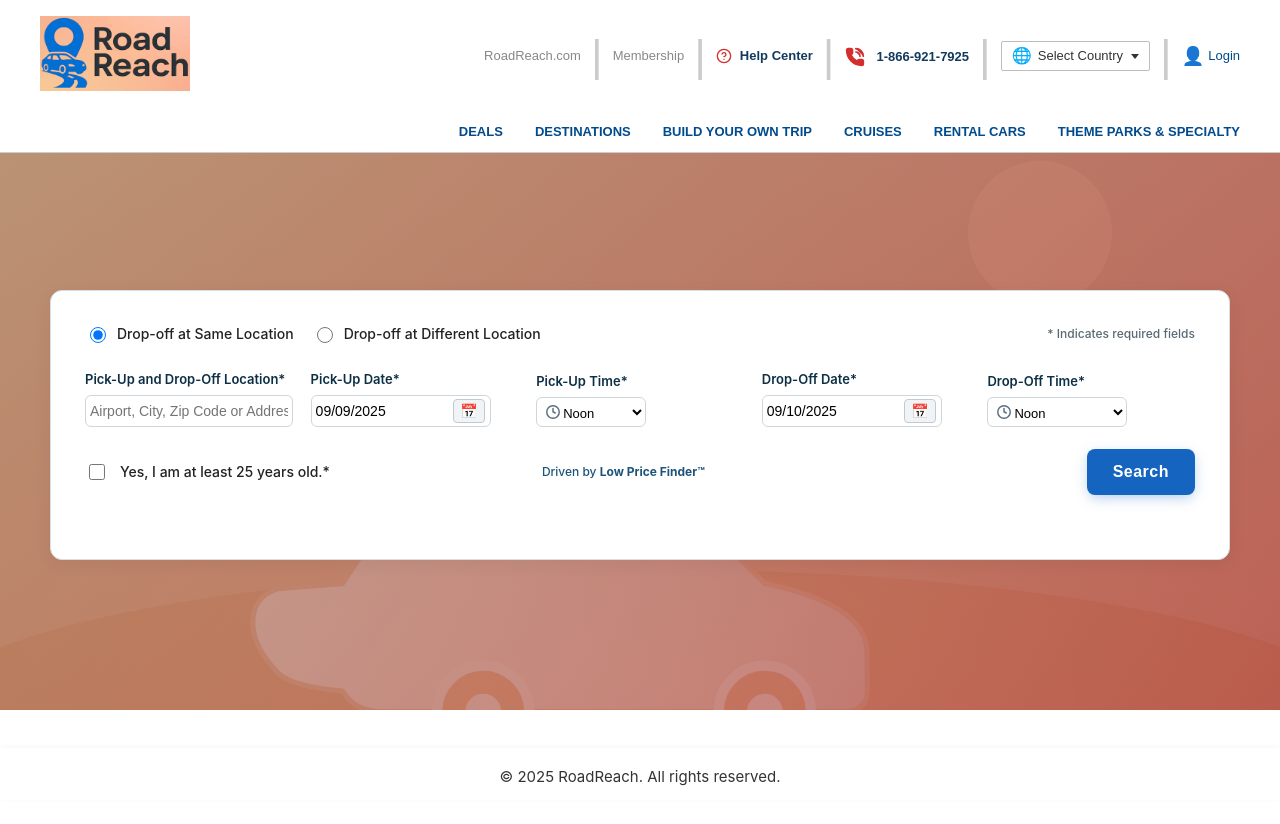
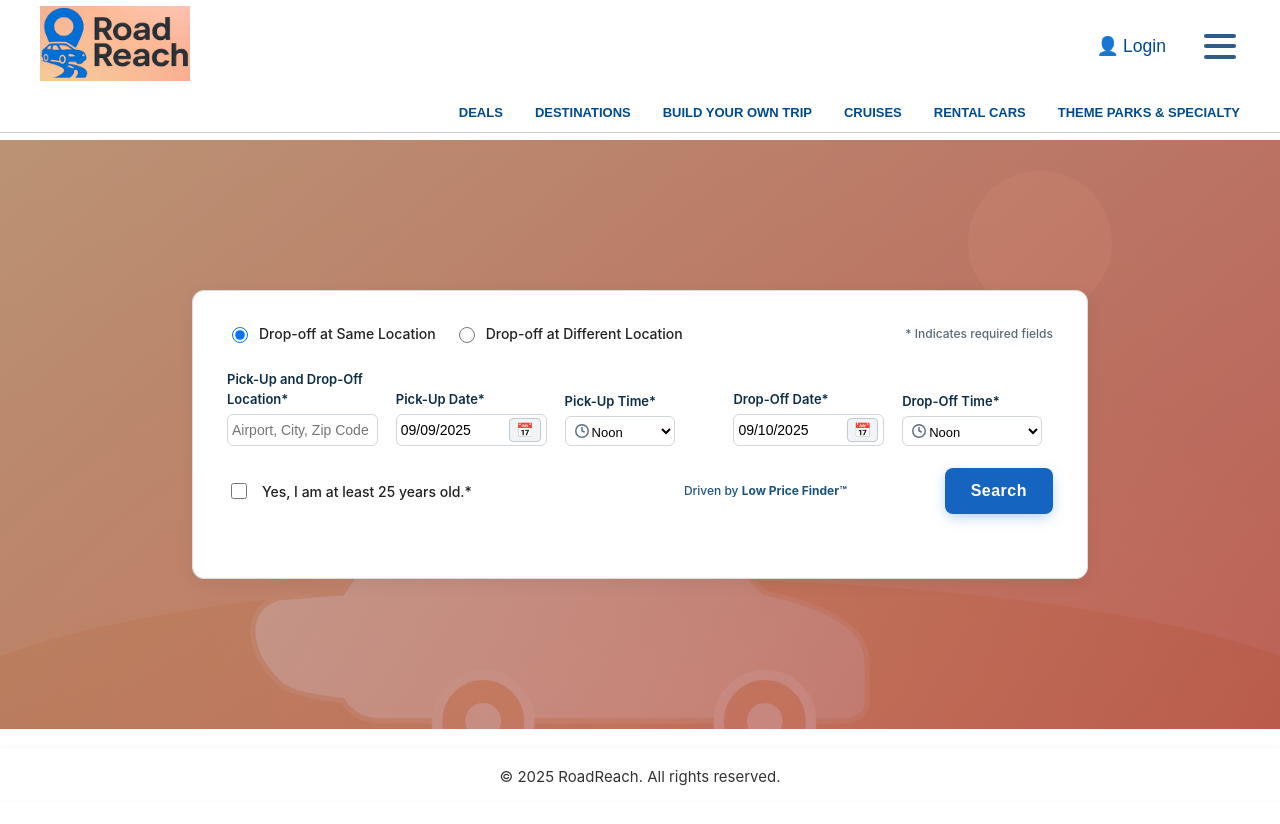
Before and after one commit to RoadReach/RoadReach_FrontEnd, a React (Vite) app: page /rental-cars in a window 1280 px wide. Shown: the top 824 px of the page. Built offline with nearby package versions, Linux system fonts and the light colour scheme.

Commit message:
I’ve implemented half of the login menu

```diff
--- a/src/components/Header.css
+++ b/src/components/Header.css
@@ -1,3 +1,154 @@
+.main-menu__item.header__right-domain,
+.main-menu__item .header__right-domain {
+	cursor: pointer;
+}
+.main-menu__item .geo-dropdown,
+.main-menu__item .geo-dropdown *,
+.main-menu__item select {
+	font-size: 1.35rem !important;
+	color: #fff !important;
+	font-weight: 400 !important;
+	background: #39709b !important;
+	border: 1px solid #fff !important;
+}
+/* Main menu overlay (Costco style) */
+/* Main menu overlay appears below header */
+.main-menu-overlay {
+	position: fixed;
+	top: 64px; /* height of header, adjust if needed */
+	left: 0;
+	width: 100vw;
+	height: calc(100vh - 64px);
+	background: #39709b;
+	z-index: 2001;
+	display: flex;
+	flex-direction: column;
+	justify-content: flex-start;
+	align-items: stretch;
+	animation: fadeInMenuBg 0.2s;
+}
+@keyframes fadeInMenuBg {
+	from { opacity: 0; }
+	to { opacity: 1; }
+}
+.main-menu {
+	width: 100vw;
+	height: 100%;
+	display: flex;
+	flex-direction: column;
+	position: relative;
+}
+.main-menu__close {
+	position: absolute;
+	top: 1.2rem;
+	right: 1.2rem;
+	background: none;
+	border: none;
+	font-size: 2.5rem;
+	color: #fff;
+	cursor: pointer;
+	z-index: 10;
+}
+.main-menu__nav {
+	display: flex;
+	flex-direction: column;
+	gap: 0;
+	margin-top: 4.5rem;
+	width: 100%;
+}
+.main-menu__item {
+	display: flex;
+	align-items: center;
+	gap: 1.2rem;
+	font-size: 1.35rem;
+	color: #fff;
+	padding: 1.1rem 2rem;
+	border-bottom: 1px solid rgba(255,255,255,0.18);
+	text-decoration: none;
+	font-weight: 400;
+	transition: background 0.15s;
+}
+
+.main-menu__item .header__help-link,
+.main-menu__item .header__help-text {
+	font-size: 1.35rem !important;
+	color: #fff !important;
+	font-weight: 400 !important;
+	margin: 0 !important;
+}
+.main-menu__item:hover {
+	background: rgba(255,255,255,0.08);
+}
+.main-menu__footer {
+	margin-top: auto;
+	padding: 1.5rem 2rem 1.2rem 2rem;
+	display: flex;
+	flex-direction: column;
+	gap: 1.1rem;
+}
+.main-menu__footer-link {
+	display: flex;
+	align-items: center;
+	gap: 0.8rem;
+	color: #fff;
+	font-size: 1.1rem;
+	text-decoration: none;
+	opacity: 0.95;
+	transition: opacity 0.15s;
+}
+.main-menu__footer-link:hover {
+	opacity: 1;
+	text-decoration: underline;
+}
+/* Mobile menu overlay styles */
+.mobile-menu-overlay {
+	position: fixed;
+	top: 0;
+	left: 0;
+	width: 100vw;
+	height: 100vh;
+	background: rgba(0,0,0,0.4);
+	z-index: 2000;
+	display: flex;
+	justify-content: flex-end;
+}
+.mobile-menu {
+	background: #fff;
+	width: 80vw;
+	max-width: 320px;
+	height: 100vh;
+	box-shadow: -2px 0 8px rgba(0,0,0,0.08);
+	display: flex;
+	flex-direction: column;
+	padding: 1.5rem 1.2rem 1.2rem 1.2rem;
+	position: relative;
+	animation: slideInMenu 0.2s ease;
+}
+@keyframes slideInMenu {
+	from { transform: translateX(100%); }
+	to { transform: translateX(0); }
+}
+.mobile-menu__close {
+	position: absolute;
+	top: 1rem;
+	right: 1rem;
+	background: none;
+	border: none;
+	font-size: 2rem;
+	color: #2d5c88;
+	cursor: pointer;
+}
+.mobile-menu__nav {
+	display: flex;
+	flex-direction: column;
+	gap: 1.2rem;
+	margin-top: 2.5rem;
+}
+@media (min-width: 1030px) and (min-height: 915px) {
+	.mobile-menu-overlay {
+		display: none !important;
+	}
+}
 /* Make RoadReach logo show pointer cursor when clickable */
 .header__logo-link {
 	cursor: pointer;
@@ -17,16 +168,71 @@ header.site-header {
 	background: #fff;
 	z-index:1000;
 }
-.header__top {
-	display:flex;
-	justify-content:space-between;
-	align-items:center;
-	padding:6px 40px;
-	font-size:13px;
+.header__container {
+	display: flex;
+	align-items: center;
+	justify-content: space-between;
+	width: 100%;
+	padding: 6px 40px;
+	font-size: 13px;
 	background: none;
-	color:#333;
+	color: #333;
+	box-sizing: border-box;
+	position: relative;
+	z-index: 3000;
 }
-.header__right { display:flex; align-items:center; gap:10px; flex-wrap:wrap; }
+.header__right {
+	display: flex;
+	align-items: center;
+	gap: 10px;
+	flex-wrap: nowrap;
+}
+.header__right-content {
+	display: flex;
+	align-items: center;
+	gap: 18px;
+}
+@media (max-width: 1030px), (max-height: 914px) {
+	.header__right-content {
+		display: none;
+	}
+	.header__login--mobile {
+		display: flex !important;
+		align-items: center;
+		font-size: 1.1rem;
+		color: #2d5c88;
+		font-weight: 500;
+		margin-right: 0.5rem;
+	}
+}
+/* Hide nav-menu-toggle by default (desktop) */
+.nav-menu-toggle {
+	display: none;
+	flex-direction: column;
+	justify-content: center;
+	align-items: center;
+	width: 2.5rem;
+	height: 2.5rem;
+	background: none;
+	border: none;
+	cursor: pointer;
+	padding: 0;
+	margin-left: 1rem;
+}
+.nav-menu-toggle span {
+	display: block;
+	width: 2rem;
+	height: 0.25rem;
+	background: #2d5c88;
+	margin: 0.2rem 0;
+	border-radius: 2px;
+	transition: all 0.3s;
+}
+@media (max-width: 1030px), (max-height: 914px) {
+	.nav-menu-toggle {
+		display: flex;
+	}
+}
 .header__link { color:#004B8D; text-decoration:none; font-weight:500; }
 .header__link--light { color:#888 !important; font-weight:400; }
 
--- a/src/components/Header.tsx
+++ b/src/components/Header.tsx
@@ -1,7 +1,7 @@
 import React, { useState, useRef, useEffect } from "react";
 import { Link, useNavigate, useLocation } from "react-router-dom";
 import RoadReachLogo from "../assets/RoadReach_Logo_cropped.png";
-import { HelpCircle, PhoneCall } from 'lucide-react';
+import { HelpCircle, PhoneCall, Tag, Briefcase, Hammer, Hotel, Ship, Car, Truck, FlagTriangleRight, User, Mail, ExternalLink } from 'lucide-react';
 import GeoDropdown from './GeoDropdown';
 import HelpCenter from './HelpCenter';
 import './Header.css';
@@ -12,6 +12,7 @@ const Header: React.FC = () => {
   const firstName = localStorage.getItem("firstname");
   const [showDropdown, setShowDropdown] = useState(false);
   const [helpOpen, setHelpOpen] = useState(false);
+  const [mobileMenuOpen, setMobileMenuOpen] = useState(false);
   const userRef = useRef<HTMLSpanElement | null>(null);
   const dropdownRef = useRef<HTMLDivElement | null>(null);
 
@@ -56,33 +57,30 @@ const Header: React.FC = () => {
   return (
     <header className="site-header">
       {/* Top bar */}
-      <div className="header__top">
+      <div className="header__container">
         <div className="header__left">
           <Link to="/">
             <img src={RoadReachLogo} width={150} height={75} alt="RoadReach Logo" className="header__logo-link" />
           </Link>
         </div>
         <div className="header__right">
-          <Link to="/" className="header__link header__link--light">RoadReach.com</Link>
+          <div className="header__right-content">
+            <span className="header__right-link header__right-domain">RoadReach.com</span>
             <span className="header__sep header__sep--tall">|</span>
-          <a href="#" className="header__link header__link--light">Membership</a>
+            <a href="#" className="header__right-link">Membership</a>
             <span className="header__sep header__sep--tall">|</span>
-          <a href="#" className="header__link header__help-link" onClick={() => setHelpOpen(true)}>
-            <HelpCircle size={16} color="#D32F2F" style={{verticalAlign:'middle',marginRight:2}} />
+            <a href="#" className="header__right-link header__help-link" onClick={() => setHelpOpen(true)}>
+              <HelpCircle size={20} color="#D32F2F" style={{verticalAlign:'middle',marginRight:2}} />
               <span className="header__help-text">Help Center</span>
             </a>
             <span className="header__sep header__sep--tall">|</span>
-          <a
-            href="tel:+18669217925"
-            className="header__phone header__phone--bold"
-            aria-label="Call 1 866 921 7925"
-          >
-            <PhoneCall size={20} color="#D32F2F" fill="#D32F2F" style={{verticalAlign:'middle',marginRight:6}} />
+            <a href="tel:+18669217925" className="header__right-link header__phone">
+              <span style={{color:'#D32F2F',verticalAlign:'middle',marginRight:4}}><PhoneCall size={20} /></span>
               <span className="header__phone-number header__phone-number--solid">1-866-921-7925</span>
             </a>
             <span className="header__sep header__sep--tall">|</span>
             <GeoDropdown showOnlyCountry={true} onCountryChange={() => window.location.reload()} />
-          <span className="header__sep header__sep--tall">|</span>
+          </div>
           {firstName ? (
             <div className="header__user-wrapper">
               <span className="header__user" ref={userRef} onClick={() => setShowDropdown(prev => !prev)}>👤 {firstName}</span>
@@ -123,12 +121,58 @@ const Header: React.FC = () => {
               )}
             </div>
           ) : (
-            <Link to="/login" className="header__login">
+            <Link to="/login" className="header__login header__login--mobile">
               <span className="header__user-initial">👤</span> Login
             </Link>
           )}
+          <button
+            className="nav-menu-toggle"
+            aria-label="Open navigation menu"
+            onClick={() => setMobileMenuOpen(true)}
+          >
+            <span />
+            <span />
+            <span />
+          </button>
         </div>
       </div>
+      {/* Mobile menu overlay */}
+      {mobileMenuOpen && (
+        <div className="main-menu-overlay" onClick={() => setMobileMenuOpen(false)}>
+          <div className="main-menu" onClick={e => e.stopPropagation()}>
+            <button className="main-menu__close" onClick={() => setMobileMenuOpen(false)} aria-label="Close menu">&times;</button>
+            <div className="main-menu__section main-menu__vertical">
+              <a className="main-menu__item" onClick={() => { navigate('/'); setMobileMenuOpen(false); }} style={{cursor:'pointer'}}><span className="header__right-domain">RoadReach.com</span></a>
+              <a className="main-menu__item" href="#">Membership</a>
+              <a className="main-menu__item" href="#" onClick={() => { setHelpOpen(true); setMobileMenuOpen(false); }}>
+                <HelpCircle size={20} color="#D32F2F" style={{verticalAlign:'middle',marginRight:2}} />
+                <span className="header__help-text">Help Center</span>
+              </a>
+
+              <div className="main-menu__item" style={{padding:0}}>
+                <GeoDropdown showOnlyCountry={true} onCountryChange={() => { window.location.reload(); setMobileMenuOpen(false); }} />
+              </div>
+
+              <a href="#" className="main-menu__item"><Tag size={24} /> Deals</a>
+              <a href="#" className="main-menu__item"><Briefcase size={24} /> Vacation Packages</a>
+              <a href="#" className="main-menu__item"><Hammer size={24} /> Build Your Own</a>
+              <a href="#" className="main-menu__item"><Hotel size={24} /> Hotels</a>
+              <a href="#" className="main-menu__item"><Ship size={24} /> Cruises</a>
+              <a href="#" className="main-menu__item"><Ship size={24} /> Shore Excursions</a>
+              <a className="main-menu__item" onClick={() => { navigate('/rental-cars'); setMobileMenuOpen(false); }}><Car size={24} /> Rental Cars</a>
+              <a href="#" className="main-menu__item"><Truck size={24} /> Budget Truck Rental</a>
+              <a href="#" className="main-menu__item"><FlagTriangleRight size={24} /> Theme Parks & Specialty</a>
+              <a href="#" className="main-menu__item"><User size={24} /> Account</a>
+            </div>
+            <div className="main-menu__footer">
+              <a href="#" className="main-menu__footer-link"><HelpCircle size={20} /> Help Center</a>
+              <a href="#" className="main-menu__footer-link"><Mail size={20} /> Contact Us</a>
+              <a href="https://www.costco.com" target="_blank" rel="noopener noreferrer" className="main-menu__footer-link"><ExternalLink size={20} /> Visit Costco.com</a>
+            </div>
+          </div>
+        </div>
+      )}
+
 
       {/* Main nav bar */}
       <div className="header__main">
--- a/src/components/RentalCars.css
+++ b/src/components/RentalCars.css
@@ -85,7 +85,7 @@
 
 /* Rental Cars Form Styles */
 .rental-form-container { display:flex; justify-content:center; padding:150px 50px;background:linear-gradient(135deg, rgba(255,184,128,0.72), rgba(255,118,92,0.72)), url('../assets/hero-car.svg') center/cover no-repeat; }
-.rental-form-card { background:#fff; border:1px solid #d9dde1; border-radius:12px; padding:32px 34px 36px; max-width:1180px; width:100%; box-shadow:0 4px 18px rgba(0,0,0,0.06); }
+.rental-form-card { background:#fff; border:1px solid #d9dde1; border-radius:12px; padding:32px 34px 36px; max-width:1180px; width:70%; box-shadow:0 4px 18px rgba(0,0,0,0.06); }
 .rental-form-card form { margin:0; }
 .rental-form-radio-row { display:flex; flex-wrap:wrap; align-items:center; gap:18px; margin-bottom:26px; }
 .rental-form-radio-label { display:flex; align-items:center; gap:8px; font-size:14px; font-weight:500; }
```
Lines whose indentation alone changed are shown as unchanged.
